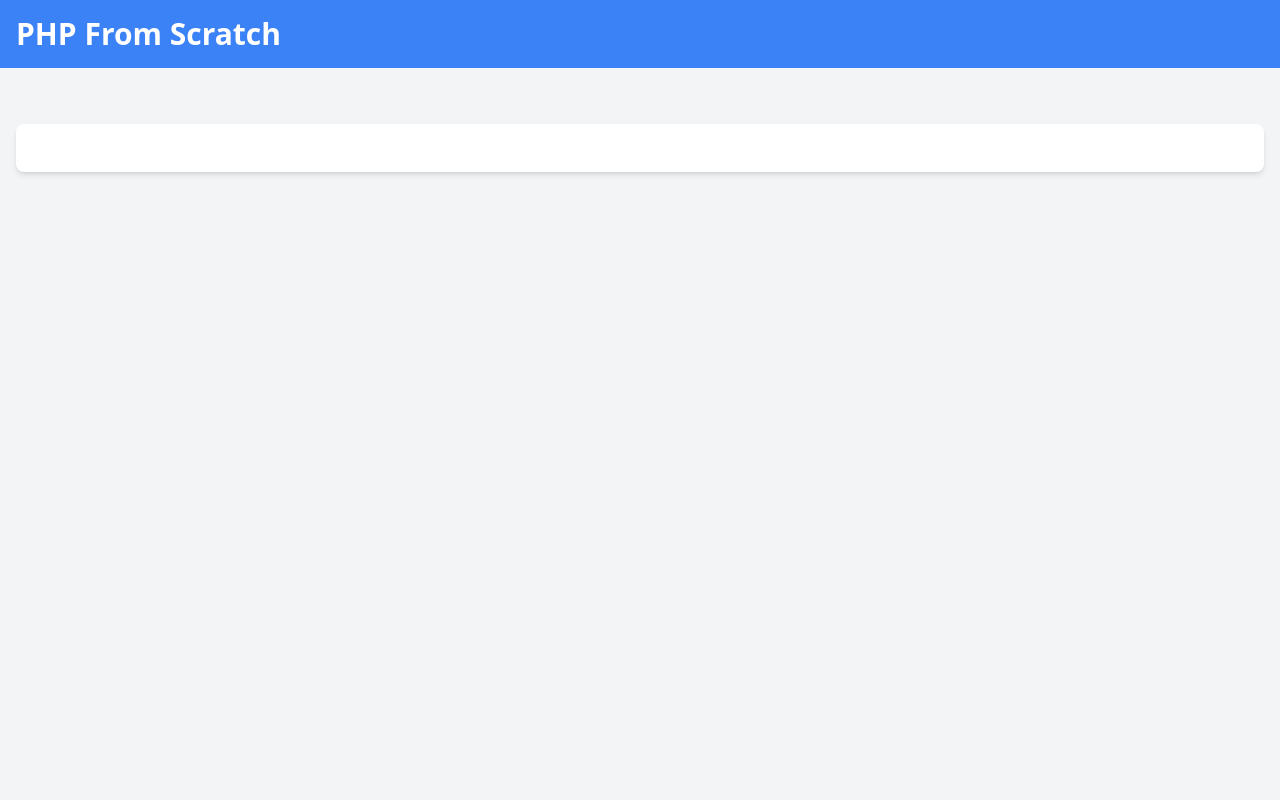
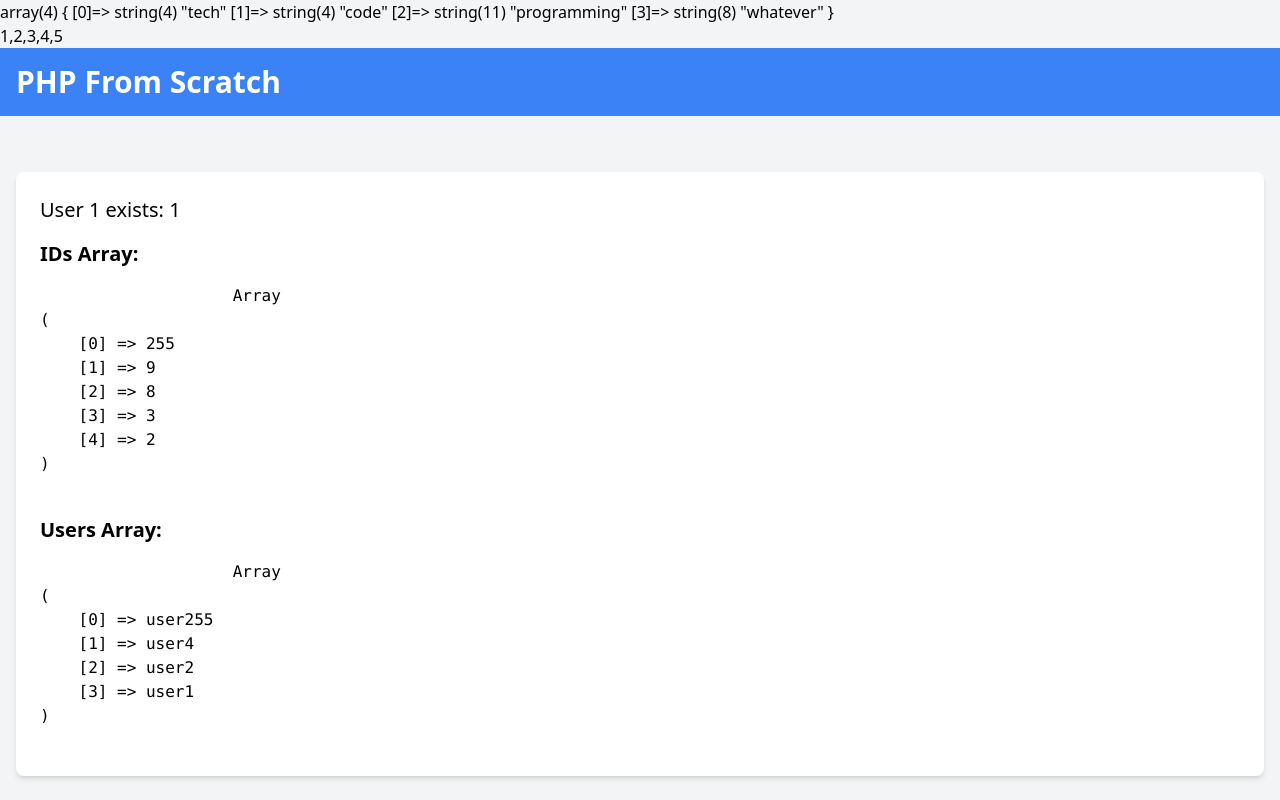
Before and after one commit to guskse/PHP-Basics, a PHP site: page / in a window 1280 px wide. Run offline with PHP 8.4, Linux system fonts and the light colour scheme; some libraries are stand-ins or nearby versions.

Commit message:
array chapter done

```diff
--- a/01-variables-data-types/01-php-tags-printing-comments/index.php
+++ b/01-variables-data-types/01-php-tags-printing-comments/index.php
@@ -3,7 +3,6 @@
 //this is a php single line comment
 
 /* this is a multiple line comment in php
-ok?
 */
 
 $title = 'Learn php from scratch with a variable';
--- a/02-arrays-and-iteration/02-array-functions/index.php
+++ b/02-arrays-and-iteration/02-array-functions/index.php
@@ -1,6 +1,76 @@
 <?php
 $output = null;
+
+$ids = [10, 2, 3, 8, 9];
+$users = ['user5', 'user2', 'user1', 'user4'];
+
+
+//ARRAY BUILT IN FUNCTIONS IN PHP
+
+//count -> counts the number of elements in an array
+$output = count($ids);
+
+
+//sort -> sort the order of array
+sort($ids);
+sort($users);
+
+//rsort -> reverse sort
+rsort($ids);
+rsort($users);
+
+//array_push -> add element to end of array
+array_push($ids, 100);
+array_push($users, "user_71");
+
+//array_pop -> remove from end of array
+array_pop($ids);
+array_pop($users);
+
+//array_shift -> remove element from beginning of array
+array_shift($ids);
+array_shift($users);
+
+//array_unshift -> add element to beginning of array
+array_unshift($ids, 255);
+array_unshift($users, "user255");
+
+//array_slice ->  return part of the array as new array
+$ids2 = array_slice($ids, 0, 2);
+
+//array_splice -> return a portion of the array and replace it with something else
+// array_splice($ids, 3, 1, "new id"); //will change the value at index 3 to "new id"
+// array_splice($users, 0, 1, "New User");
+
+
+//array_sum -> add everything in the array and returns
+$output = 'Sum of ids:' . array_sum($ids);
+
+//array_search -> search the array for a given value
+$output = "User 255 is at index: " . array_search("user255", $users);
+
+//in_array -> verify if value exists in the array (will return 1 if true)
+$output = "User 1 exists: " . in_array("user1", $users);
+
+
+//explode -> turns string into array
+$tags = 'tech,code,programming,whatever';
+$tags_array = explode(",", $tags);
+var_dump($tags_array);
+
+
+echo "<br />";
+
+
+//implode -> turns array into string
+$myArray = [1,2,3,4,5];
+$myStrings = implode("," , $myArray);
+echo $myStrings
+
+
 ?>
+
+
 
 <!DOCTYPE html>
 <html lang="en">
@@ -22,6 +92,17 @@ $output = null;
         <div class="bg-white rounded-lg shadow-md p-6 mt-6">
             <!-- Output -->
             <p class="text-xl"><?= $output ?></p>
+            <h2 class="text-xl font-semibold my-4">IDs Array:</h2>
+            <p>
+            <pre>
+                    <?php print_r($ids); ?>
+                </pre>
+            </p>
+            <h2 class="text-xl font-semibold my-4">Users Array:</h2>
+            <p>
+            <pre>
+                    <?php print_r($users); ?>
+                </pre>
             </p>
         </div>
     </div>
```
Also changed, not shown: 02-arrays-and-iteration/01-intro-to-arrays/index.php (+35 -0 lines), 02-arrays-and-iteration/03-associative-arrays/index.php (+31 -0 lines), 02-arrays-and-iteration/04-multi-dimensional-arrays/index.php (+62 -1 lines), 02-arrays-and-iteration/05-array-challenges/index.php (+62 -0 lines).
